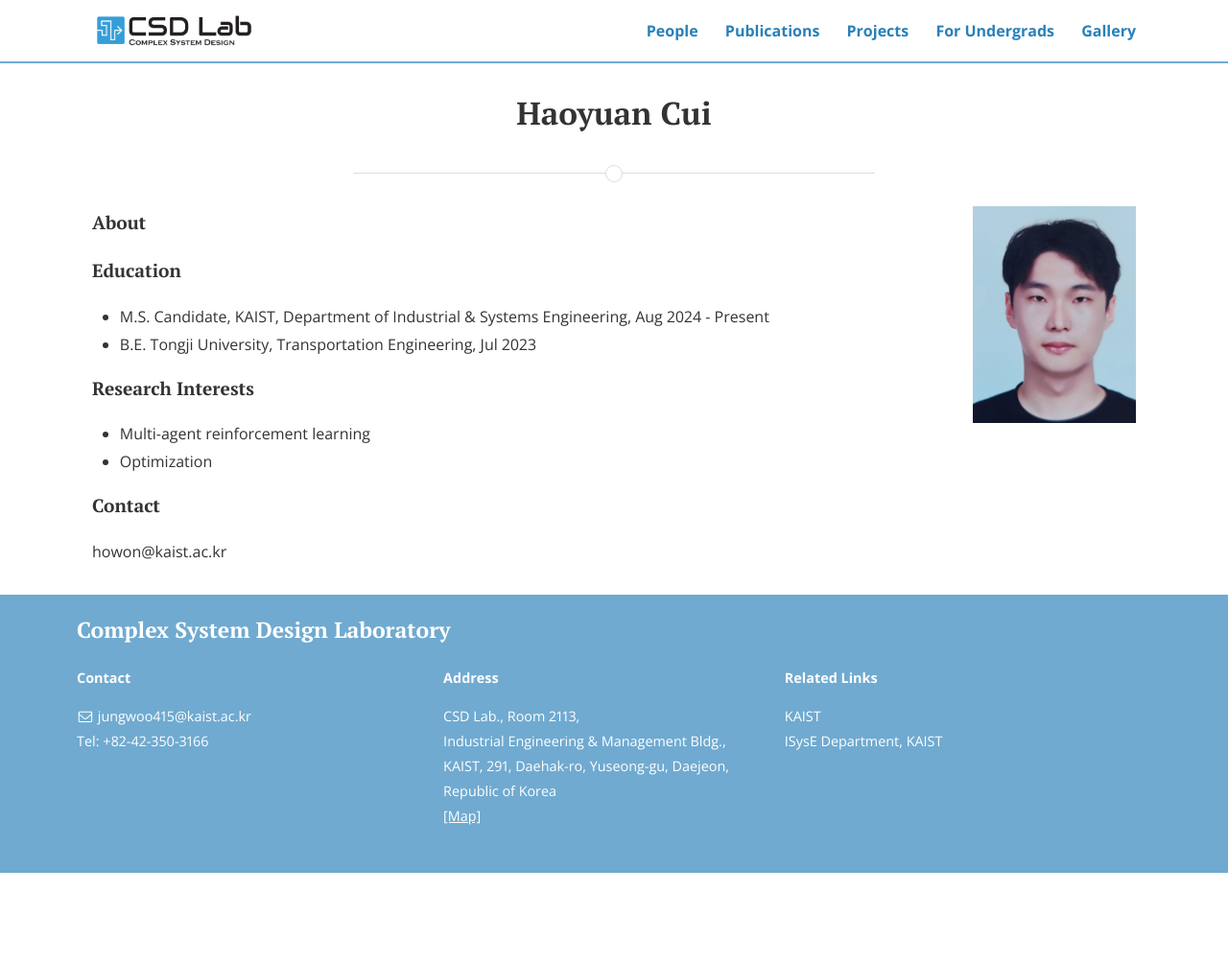
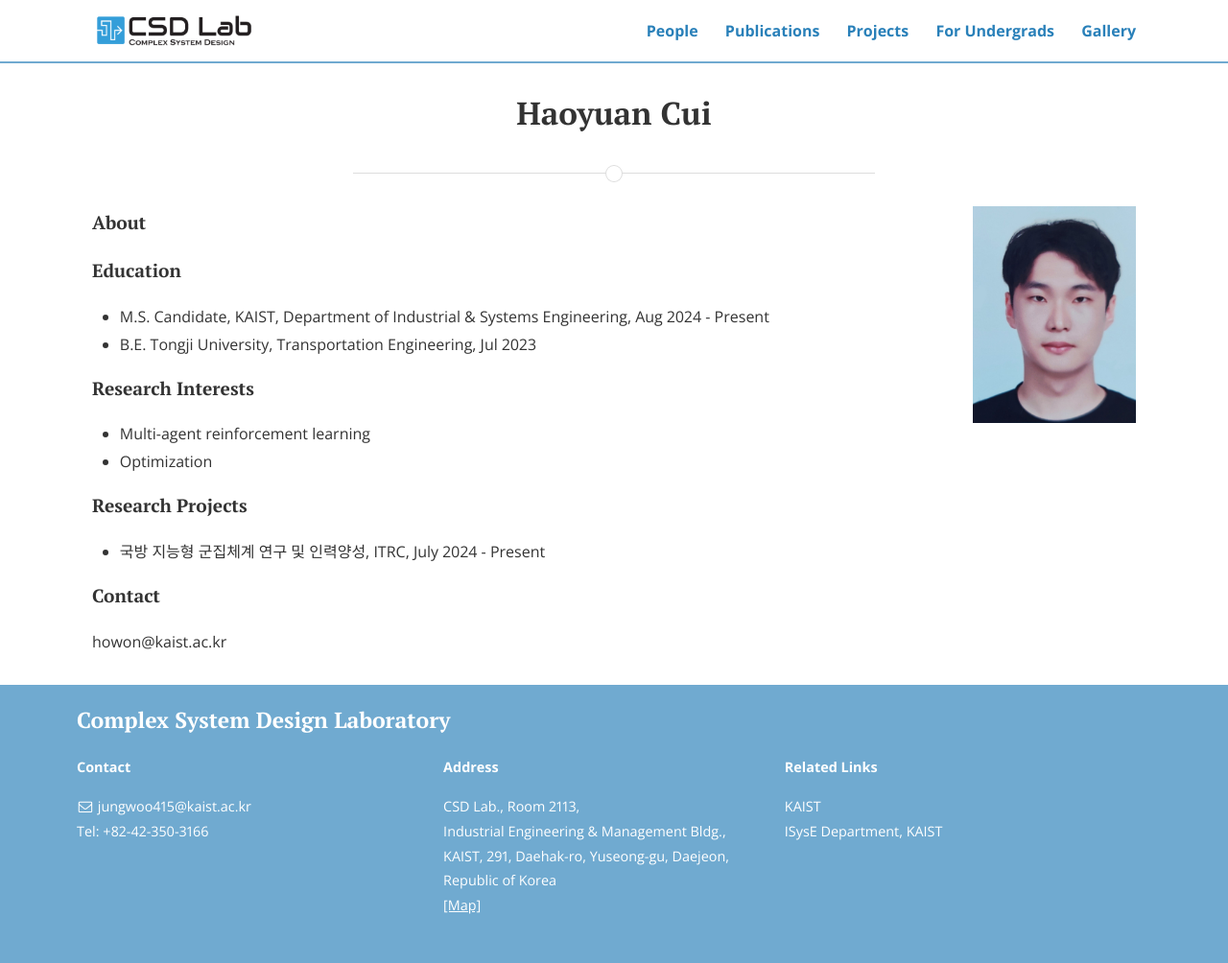
Before and after one commit to CSDlab-KAIST/csdlab-kaist.github.io, a Jekyll site: the page built from people/howon.html, in a window 1280 px wide. Shown: the whole page at 96% size. Built offline with Jekyll 4.4.1, drawn with Linux system fonts in a browser that asks for light colours; nearby versions of some CDN libraries; before the commit the page ends 910 px from its top, so only the background shows below that.

Commit message:
Update howon.html

```diff
--- a/people/howon.html
+++ b/people/howon.html
@@ -26,6 +26,11 @@ title: Haoyuan Cui
   <li>Optimization</li>
 </ul>
 
+<h4>Research Projects</h4>
+<ul>
+  <li>국방 지능형 군집체계 연구 및 인력양성, ITRC, July 2024 - Present</li>
+</ul>
+
 
 
 <h4>Contact</h4>
```
